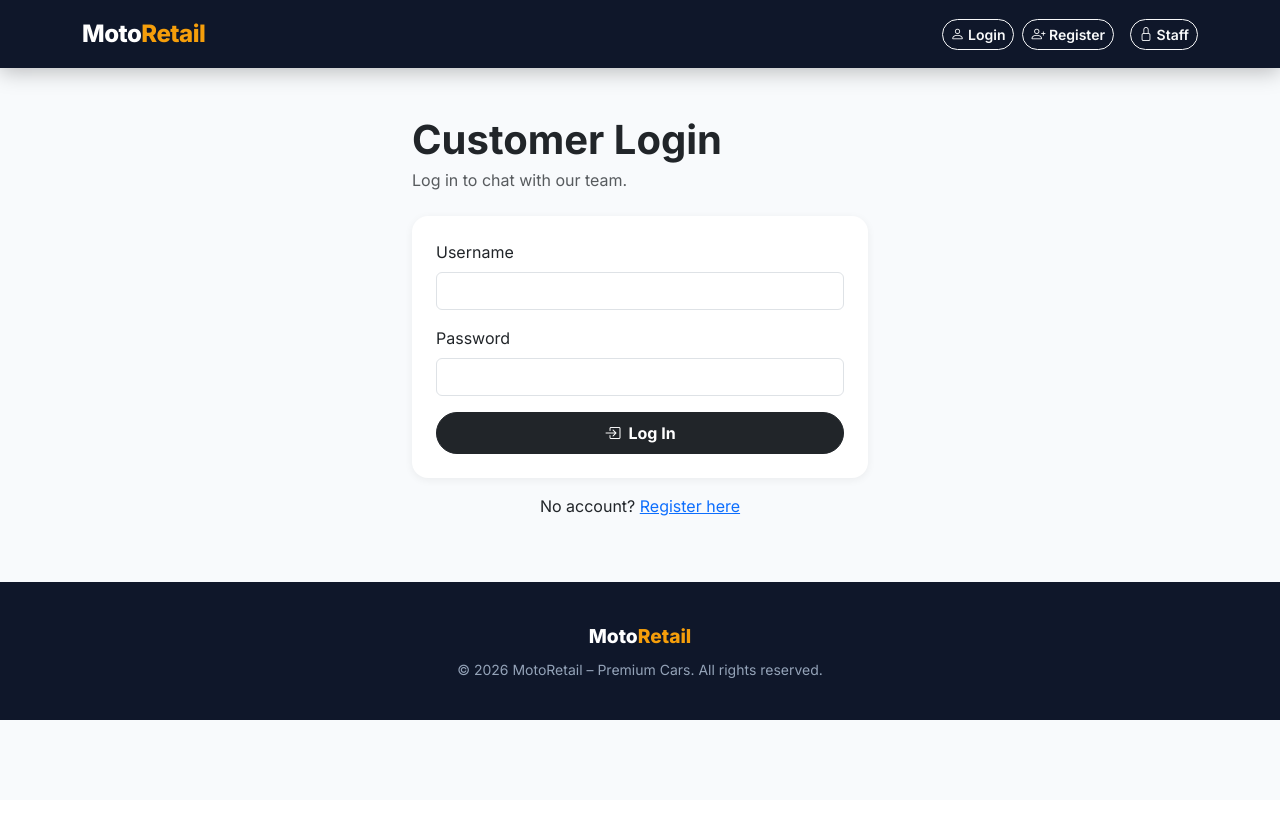
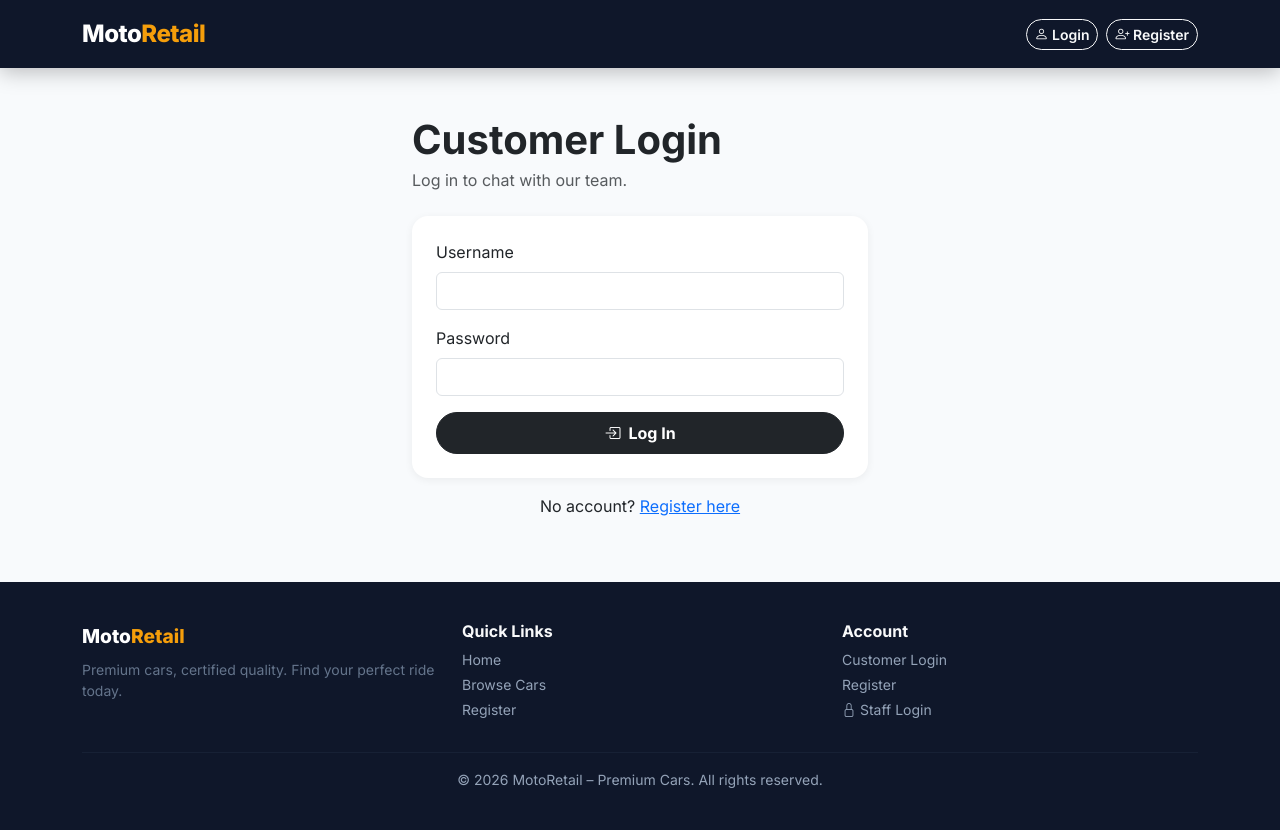
Before and after one commit to mohamed-sinani/CarRetail-crm-system, a Django app: page /login/?next=/car/2/chat/ in a window 1280 px wide. Before the commit the page ends 720 px from the top, so only its background shows below. Run offline with Django 5.2, Linux system fonts and the light colour scheme.

Commit message:
Add footer with links to landing page, move Staff login to footer

```diff
--- a/public/templates/public/base_public.html
+++ b/public/templates/public/base_public.html
@@ -183,16 +183,40 @@
                         <i class="bi bi-person-plus"></i> Register
                     </a>
                 {% endif %}
-                <a href="{% url 'accounts:login' %}" class="btn btn-outline-light btn-sm ms-2">
-                    <i class="bi bi-lock"></i> Staff
-                </a>
+
             </div>
         </div>
     </nav>
     {% block content %}{% endblock %}
     <footer class="public-footer">
         <div class="container">
-            <div class="brand mb-2">Moto<span>Retail</span></div>
+            <div class="row g-4 text-start">
+                <div class="col-md-4">
+                    <div class="brand mb-2">Moto<span>Retail</span></div>
+                    <p class="small mb-0" style="color: #64748b;">Premium cars, certified quality. Find your perfect ride today.</p>
+                </div>
+                <div class="col-md-4">
+                    <h6 class="text-light fw-bold mb-2">Quick Links</h6>
+                    <ul class="list-unstyled small">
+                        <li class="mb-1"><a href="{% url 'public_home' %}" class="text-decoration-none" style="color: #94a3b8;">Home</a></li>
+                        <li class="mb-1"><a href="{% url 'public_home' %}" class="text-decoration-none" style="color: #94a3b8;">Browse Cars</a></li>
+                        <li class="mb-1"><a href="{% url 'public_register' %}" class="text-decoration-none" style="color: #94a3b8;">Register</a></li>
+                    </ul>
+                </div>
+                <div class="col-md-4">
+                    <h6 class="text-light fw-bold mb-2">Account</h6>
+                    <ul class="list-unstyled small">
+                        {% if user.is_authenticated %}
+                            <li class="mb-1"><a href="{% url 'public_logout' %}" class="text-decoration-none" style="color: #94a3b8;">Logout</a></li>
+                        {% else %}
+                            <li class="mb-1"><a href="{% url 'public_login' %}" class="text-decoration-none" style="color: #94a3b8;">Customer Login</a></li>
+                            <li class="mb-1"><a href="{% url 'public_register' %}" class="text-decoration-none" style="color: #94a3b8;">Register</a></li>
+                        {% endif %}
+                        <li class="mb-1"><a href="{% url 'accounts:login' %}" class="text-decoration-none" style="color: #94a3b8;"><i class="bi bi-lock"></i> Staff Login</a></li>
+                    </ul>
+                </div>
+            </div>
+            <hr class="my-3" style="border-color: #334155;">
             <p class="mb-0 small">&copy; {% now "Y" %} MotoRetail – Premium Cars. All rights reserved.</p>
         </div>
     </footer>
```
